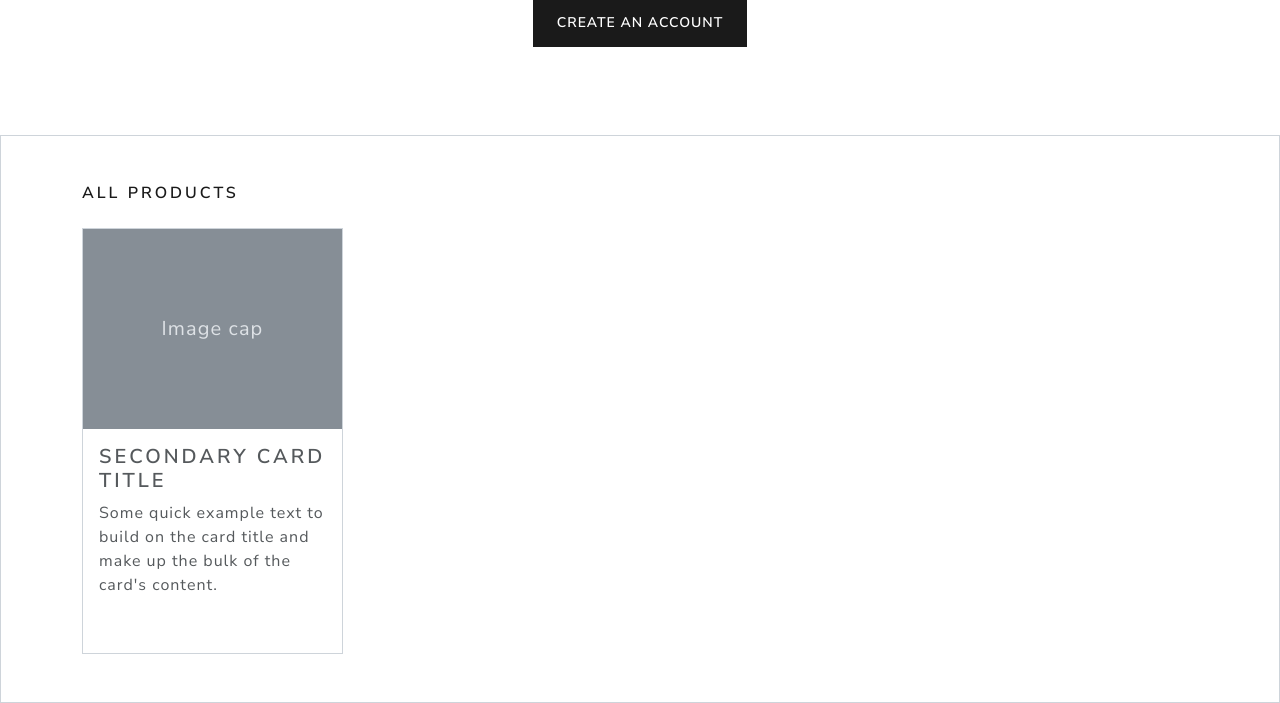
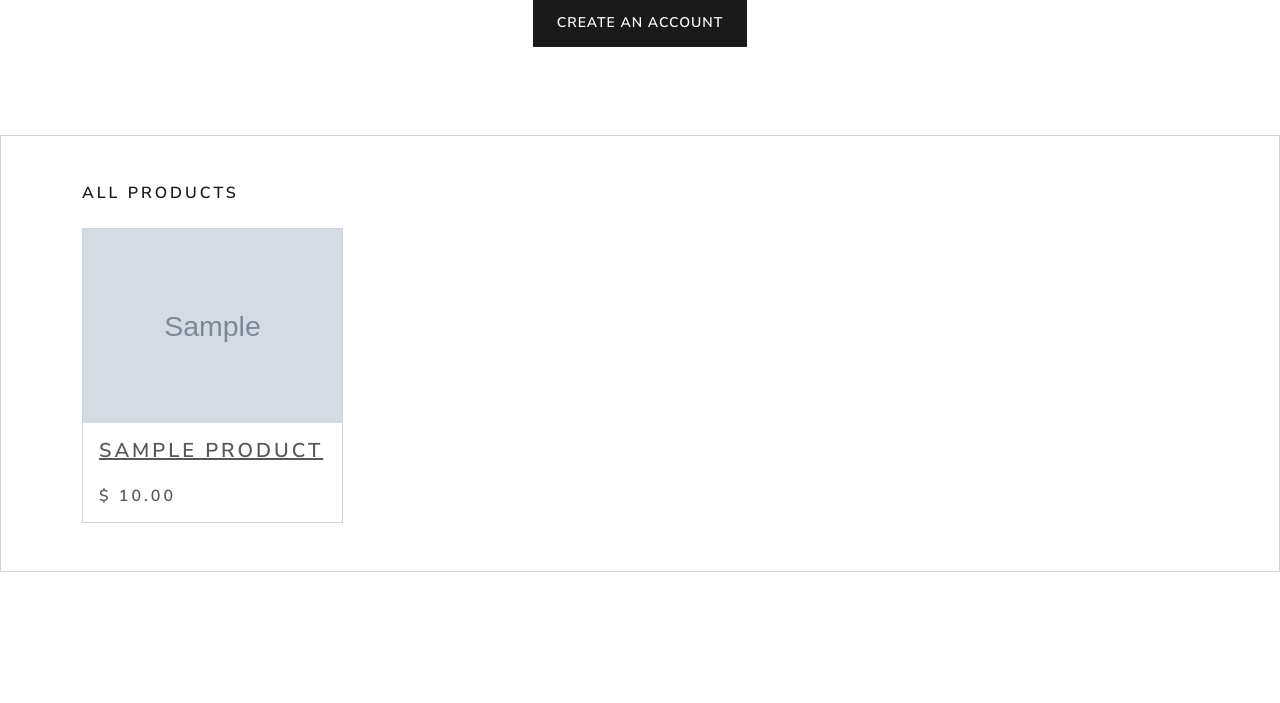
Before and after one commit to egorpon/e-commerce-store, a Django app: page / in a window 1280 px wide. Shown: the part 270-973 px from the top of the page. After the commit the page ends 842 px from the top, so only its background shows below. Run offline with Django 5.2, Linux system fonts and the light colour scheme; tables that the repository leaves empty hold one stand-in row (values such as "Sample post"); grey boxes marked "Sample" are stand-in pictures.

Commit message:
add singular product page

```diff
--- a/store/templates/store/store.html
+++ b/store/templates/store/store.html
@@ -15,21 +15,20 @@
     <div class="container">
       <h5 class="pb-3">All products</h5>
       <div class="row row-cols-lg-4 row-cols-md-2 row-cols-sm-2 row-cols-1 g-4">
-        <div class="col d-flex justify-content-center">
-          <div class="card border-secondary mb-3 h-100" style="width: 18rem;">
-            <svg xmlns="http://www.w3.org/2000/svg" class="d-block user-select-none" width="100%" height="200" aria-label="Placeholder: Image cap" focusable="false" role="img" preserveAspectRatio="xMidYMid slice" viewBox="0 0 318 180" style="font-size:1.125rem;text-anchor:middle">
-              <rect width="100%" height="100%" fill="#868e96"></rect>
-              <text x="50%" y="50%" fill="#dee2e6" dy=".3em">Image cap</text>
-            </svg>
-            <div class="card-body">
-              <h4 class="card-title">Secondary card title</h4>
-              <p class="card-text">Some quick example text to build on the card title and make up the bulk of the card's content.</p>
-              <div class="d-flex justify-content-between align-items-center">
-                <h5></h5>
+        {% for product in all_products %}
+          <div class="col d-flex justify-content-center">
+            <div class="card border-secondary mb-3 h-100" style="width: 18rem;">
+              <img class="img-fluid" src="{{ product.image.url }}" alt="" />
+              <div class="card-body d-flex flex-column">
+                <a class="card-title h4 link-offset-1-hover link-underline link-underline-opacity-0 link-underline-opacity-75-hover" href="{% url 'product_info' product.slug %}">{{ product.title }}</a>
+                {% comment %} <p class="card-text">Some quick example text to build on the card title and make up the bulk of the card's content.</p> {% endcomment %}
+                <div class="d-flex justify-content-between align-items-center mt-auto">
+                  <h5 class="mb-0">$ {{ product.price }}</h5>
+                </div>
               </div>
             </div>
           </div>
-        </div>
+        {% endfor %}
       </div>
     </div>
   </section>
--- a/store/urls.py
+++ b/store/urls.py
@@ -2,5 +2,6 @@ from django.urls import path
 from . import views
 
 urlpatterns = [
-    path('', view=views.store, name='store')
+    path('', view=views.store, name='store'),
+    path('product/<slug:slug>/', view=views.product_info, name='product_info')
 ]
--- a/store/views.py
+++ b/store/views.py
@@ -1,14 +1,26 @@
 from django.shortcuts import render
-from .models import Category
+from .models import Category, Product
+
+from django.shortcuts import get_object_or_404
 
 # Create your views here.
 
 
 def store(request):
-    return render(request, "store/store.html")
+    all_products = Product.objects.all()
+    context = {"all_products": all_products}
+    return render(request, "store/store.html", context=context)
 
 
 def categories(request):
     all_categories = Category.objects.all()
 
     return {"all_categories": all_categories}
+
+
+def product_info(request, slug):
+    product = get_object_or_404(Product, slug=slug)
+
+    context = {"product": product}
+
+    return render(request, "store/product-info.html", context=context)
```
Also changed, not shown: store/templates/store/product-info.html (added, +40 -0 lines).
